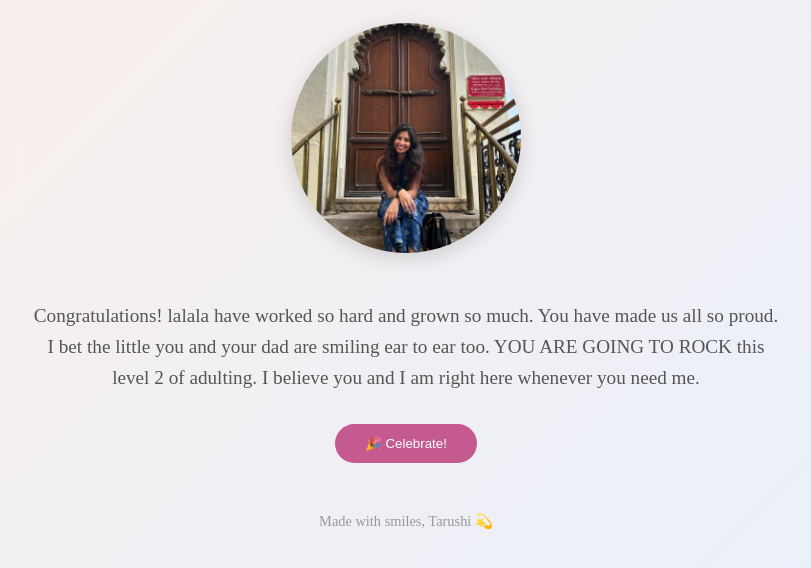
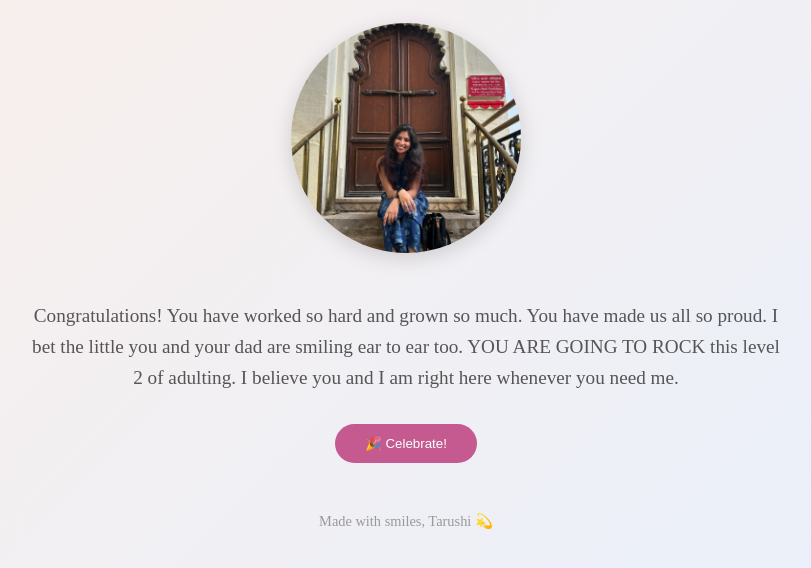
Before and after one commit to tara1303/Amishi, a plain HTML site: page index.html in a window 1280 px wide. Shown: the part 242-810 px from the top of the page, without its empty margins (234-1045 px from the left). Drawn offline with nearby package versions, Linux system fonts and the light colour scheme.

Commit message:
amishi final

```diff
--- a/index.html
+++ b/index.html
@@ -8,7 +8,7 @@
   <link href="https://fonts.googleapis.com/css2?family=Montserrat:wght@400;500&family=Playfair+Display:wght@700&display=swap" rel="stylesheet">
   <style>
     body {
-      font-family: 'TAN Twinkle', ibarra real nova;
+      font-family: 'CTAN Twinkle', ibarra real nova;
       background: linear-gradient(135deg, #fcefe8, #e8f0fc);
       color: #333;
       text-align: center;
@@ -75,7 +75,7 @@
   <div class="container">
     <h1>HAPPPYYYY ADULTINGGG level 2!</h1>
     <img src="./Amishi.jpeg" alt="Friend's photo" class="photo">
-    <p>Congratulations! lalala have worked so hard and grown so much. You have made us all so proud. I bet the little you and your dad are smiling ear to ear too. YOU ARE GOING TO ROCK this level 2 of adulting. I believe you and I am right here whenever you need me.</p>
+    <p>Congratulations! You have worked so hard and grown so much. You have made us all so proud. I bet the little you and your dad are smiling ear to ear too. YOU ARE GOING TO ROCK this level 2 of adulting. I believe you and I am right here whenever you need me.</p>
     <button id="cb" class="button">🎉 Celebrate!</button>
     <footer>Made with smiles, Tarushi 💫</footer>
   </div>
```
